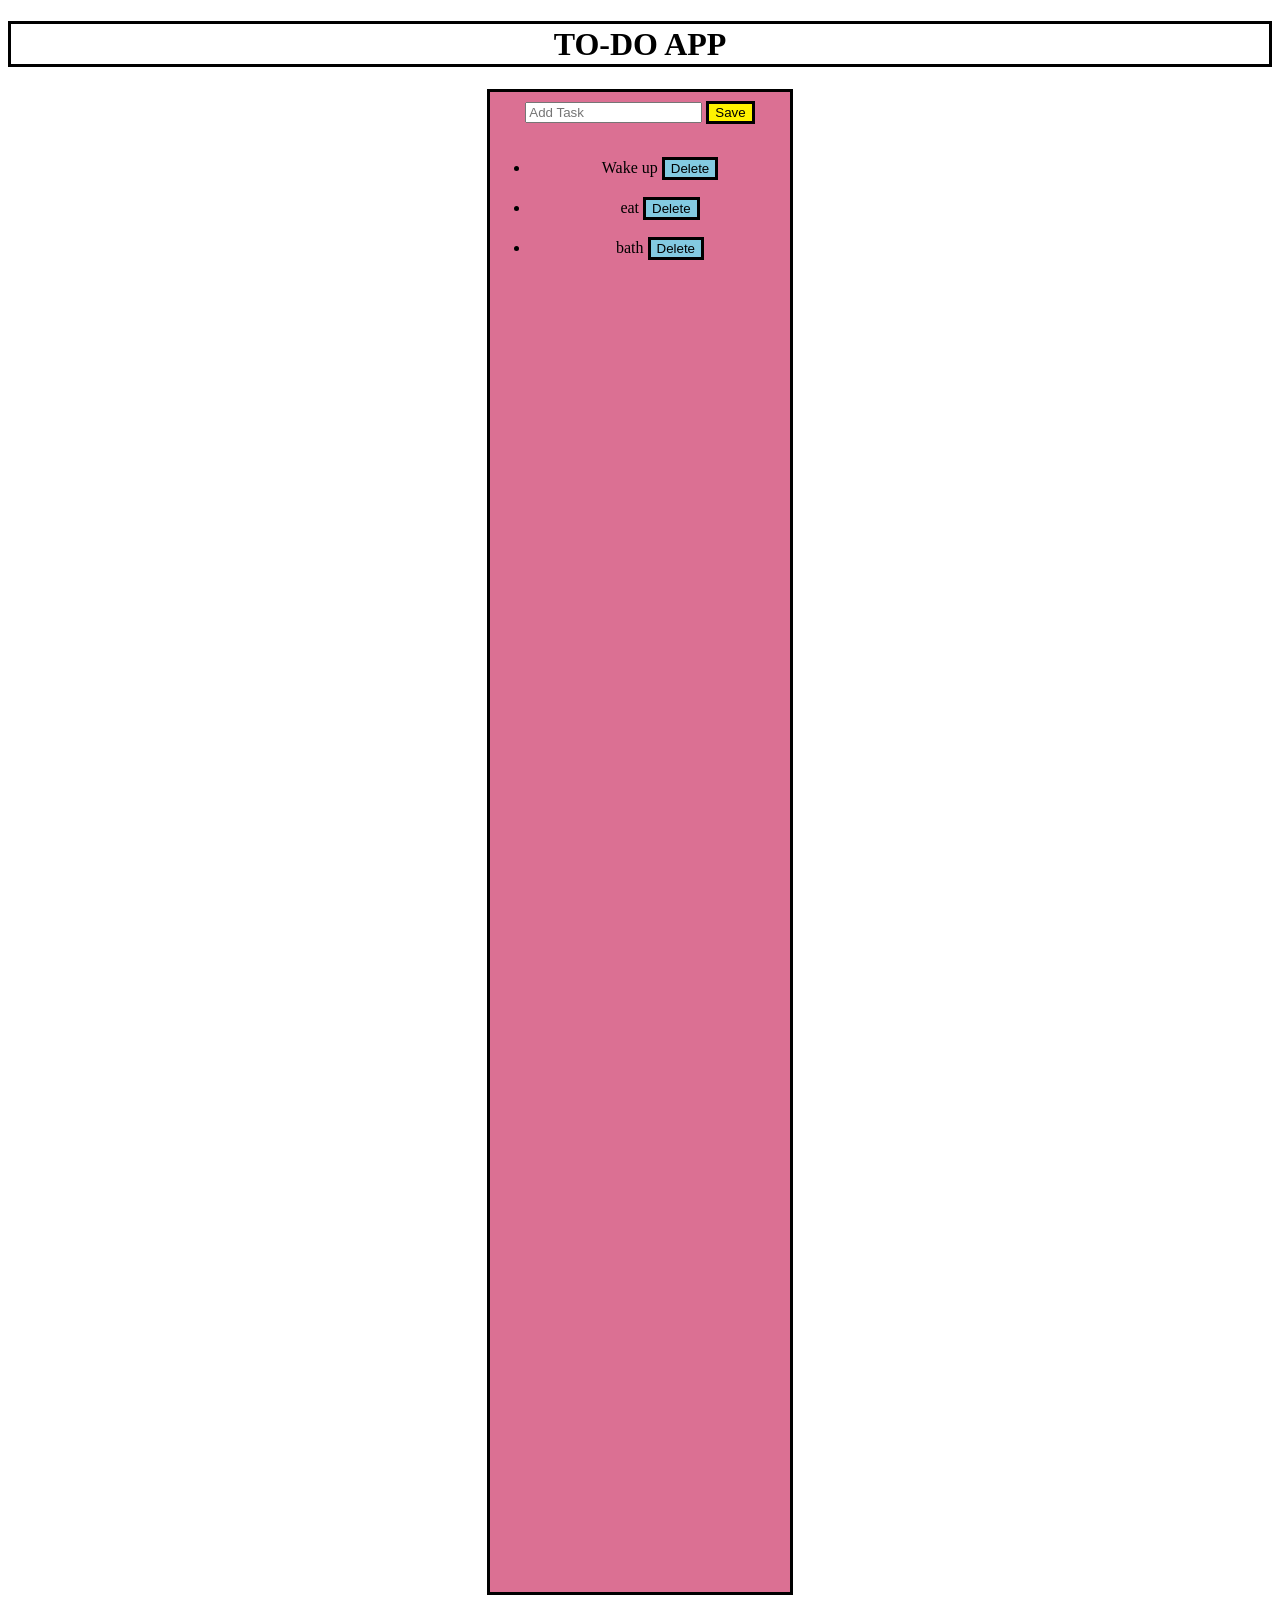
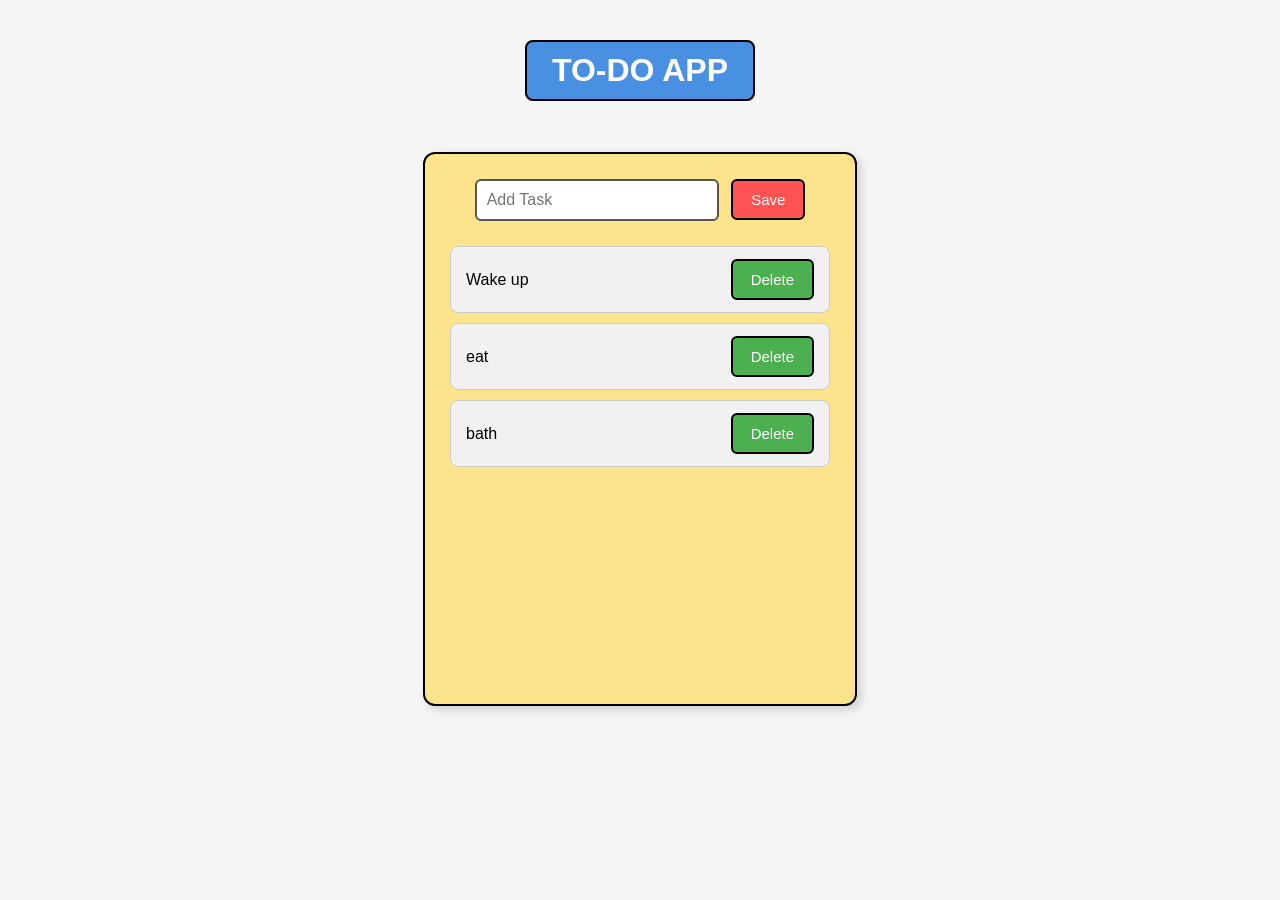

Refactor CSS styles for improved layout and design

--- a/to-do/todo.css
+++ b/to-do/todo.css
@@ -1,25 +1,78 @@
 body{
-  text-align: center;
-  line-height:2.5em;
- }
+    margin: 0;
+    padding: 0;
+    background-color: #f5f5f5;
+    font-family: Arial, Helvetica, sans-serif;
+    text-align: center;
+}
+
+h1{
+    display: inline-block;
+    margin-top: 40px;
+    padding: 10px 25px;
+    background-color: #4a90e2;
+    color: white;
+    border: 2px solid black;
+    border-radius: 8px;
+}
 
 div{
-  height: 1500px;
-  width: 300px;
-  border: rgb(0, 0, 0) solid;
-  margin: auto;
-  background-color: palevioletred;
-  
+    width: 380px;
+    min-height: 500px;
+    margin: 30px auto;
+    padding: 25px;
+    background-color: #fee17ad7;
+    border: 2px solid black;
+    border-radius: 12px;
+    box-shadow: 4px 4px 10px rgba(0,0,0,0.15);
 }
+
+input{
+    width: 220px;
+    padding: 10px;
+    border: 2px solid #555;
+    border-radius: 6px;
+    font-size: 16px;
+    outline: none;
+}
+
 button{
-  border: rgb(0, 0, 0) solid;
-  margin: auto;
-  background-color: rgb(131, 202, 225);
+    padding: 10px 18px;
+    margin-left: 8px;
+    border: 2px solid black;
+    border-radius: 6px;
+    background-color: #4caf50;
+    color: white;
+    font-size: 15px;
+    cursor: pointer;
+    transition: 0.2s;
 }
-h1{
-  color:rgb(0, 0, 0) ;
-  border: rgb(0, 0, 0) solid;
+
+button:hover{
+    background-color: #3d9140;
 }
+
+ul{
+    list-style: none;
+    padding: 0;
+    margin-top: 25px;
+}
+
+li{
+    display: flex;
+    justify-content: space-between;
+    align-items: center;
+    background-color: #f1f1f1;
+    margin: 10px 0;
+    padding: 12px 15px;
+    border-radius: 8px;
+    border: 1px solid #ccc;
+}
+
 .s{
-  background-color: rgb(255, 242, 0);
+    background-color: #ff5252;
+}
+
+.s:hover{
+    background-color: #e53935;
 }
